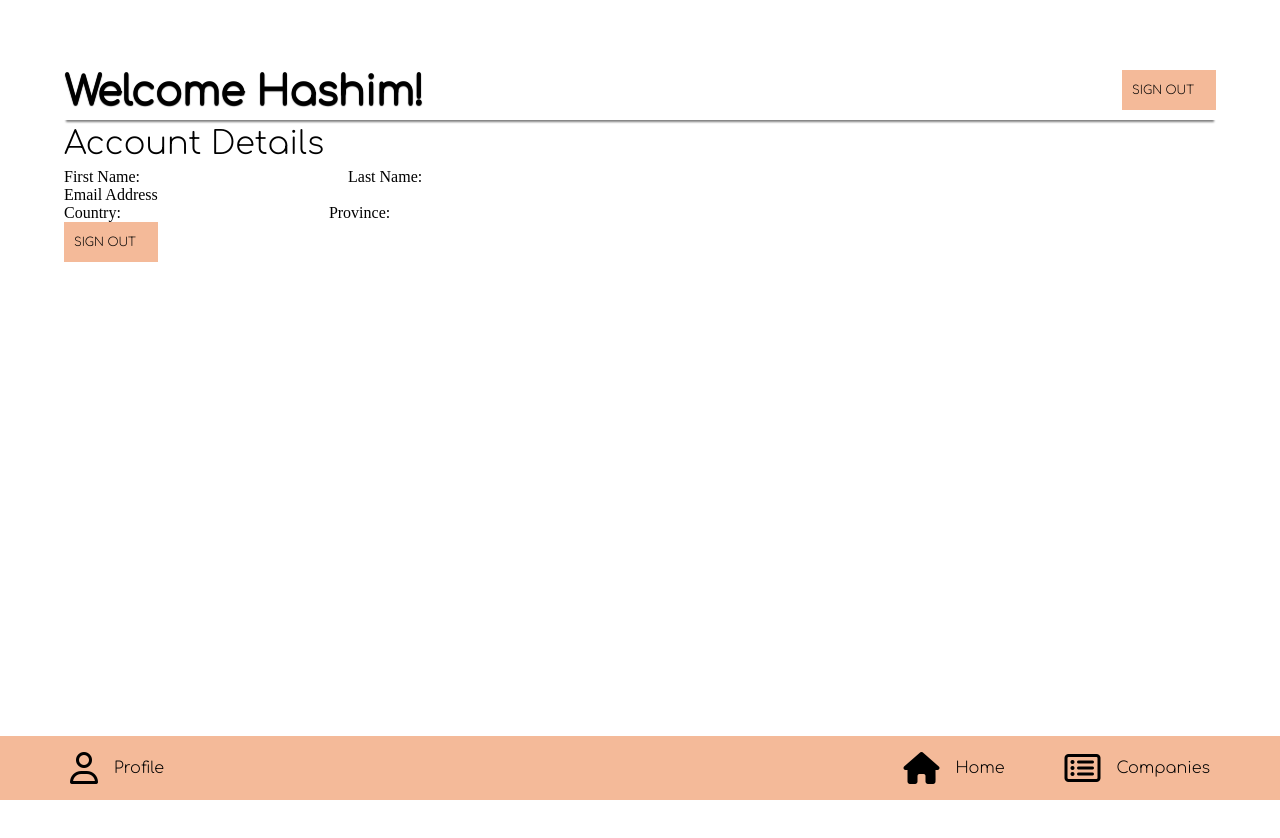
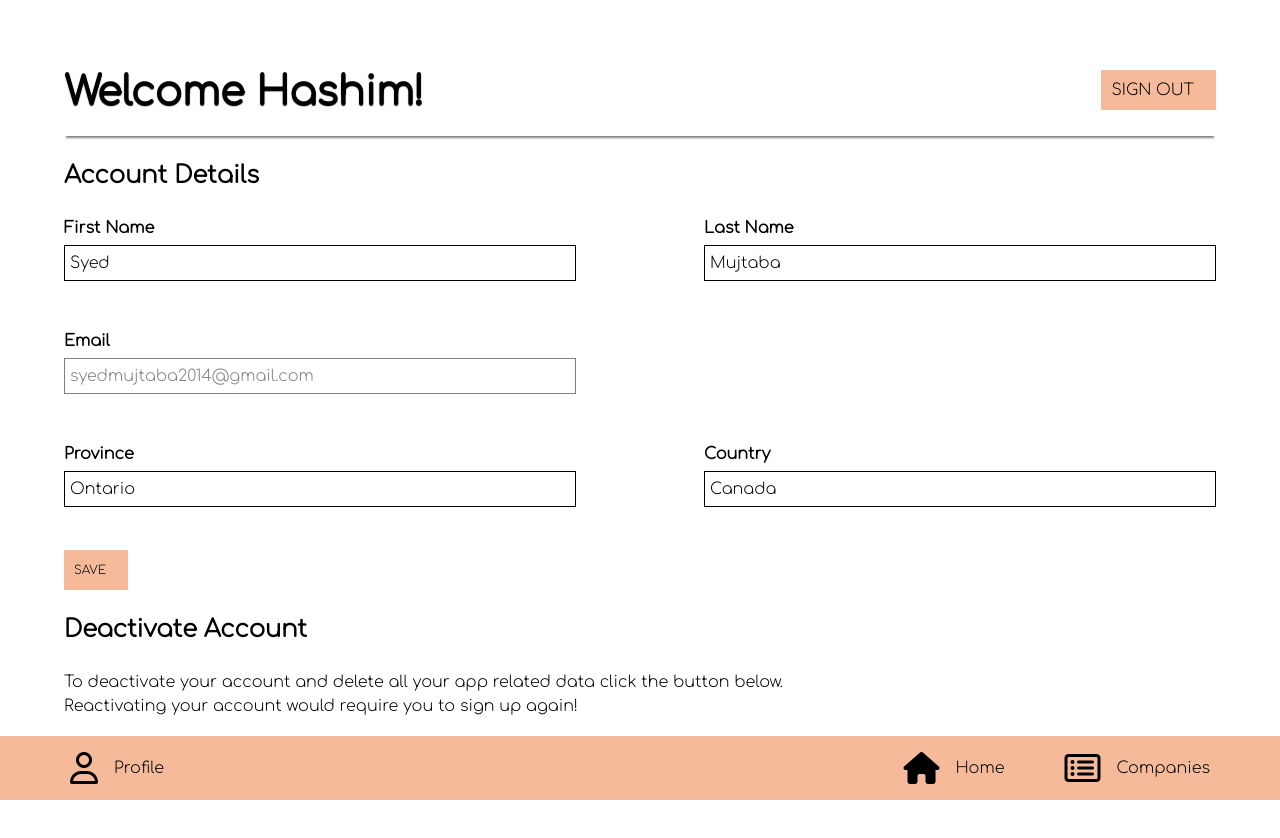
Before and after one commit to HashimSyedUBC/syde-tracker-app, a Next.js app: page /settings in a window 1280 px wide. Shown: the top 838 px of the page. Before the commit the page ends 800 px from the top, so only its background shows below. Built offline with nearby package versions, Linux system fonts and the light colour scheme.

Commit message:
Account details content

```diff
--- a/pages/settings.tsx
+++ b/pages/settings.tsx
@@ -2,37 +2,59 @@ import React from 'react';
 import * as Styled from "../styles/settingStyles"
 import { Button } from '../src/components/Button';
 import { Footer } from '../src/components/footerNavBar';
+import { useAccountDetails } from '../src/hooks/useAccountDetail';
 
 export default function settings() {
+    const hook = useAccountDetails();
     return (
         <Styled.SettingsPage>
             <Styled.Header>
                 <Styled.WelcomeNote>
                     Welcome Hashim!
                 </Styled.WelcomeNote>
-                <Button height="40px" width="fit-content" buttonText="SIGN OUT" buttonIcon="" onClick={() => console.log('clicked')} />
+                <Button theme='TextBoxHome' height="40px" width="fit-content" buttonText="SIGN OUT" buttonIcon="" onClick={() => console.log('clicked')} />
             </Styled.Header>
-            <Styled.AccountDetails>
-                <Styled.AccountDetailsText>
-                    Account Details
-                </Styled.AccountDetailsText>
-                <Styled.NameSection>
-                    <Styled.EditableLabel> First Name: </Styled.EditableLabel>
-                    <Styled.EditableInput/>
-                    <Styled.EditableLabel> Last Name: </Styled.EditableLabel>
-                    <Styled.EditableInput/>
-                </Styled.NameSection>
-                <Styled.NonEditableLabel> Email Address</Styled.NonEditableLabel>
-                <Styled.NonEditableInput/>
-                <Styled.AddressSection>
-                    <Styled.EditableLabel> Country: </Styled.EditableLabel>
-                    <Styled.EditableInput/>
-                    <Styled.EditableLabel> Province: </Styled.EditableLabel>
-                    <Styled.EditableInput/>
-                </Styled.AddressSection>
-                <Button height="40px" width="1rem" buttonText="SIGN OUT" buttonIcon="" onClick={() => console.log('clicked')} />
-            </Styled.AccountDetails>
-           <Footer/>
+            <Styled.AccountDetailsText> Account Details</Styled.AccountDetailsText>
+            <Styled.InputSection>
+                <Styled.FeildContainer>
+                    <Styled.InputLabel> First Name </Styled.InputLabel>
+                    <Styled.EditableInput type='text' value={hook.firstName} onChange={(e) => hook.setFirstName(e.target.value)} />
+                </Styled.FeildContainer>
+                <Styled.FeildContainer>
+                    <Styled.InputLabel> Last Name </Styled.InputLabel>
+                    <Styled.EditableInput type='text' value={hook.lastName} onChange={(e) => hook.setLastName(e.target.value)} />
+                </Styled.FeildContainer>
+            </Styled.InputSection>
+
+            <Styled.InputSection>
+                <Styled.FeildContainer>
+                    <Styled.InputLabel> Email </Styled.InputLabel>
+                    <Styled.Email>
+                        {hook.emailAddress}
+                    </Styled.Email>
+                </Styled.FeildContainer>
+            </Styled.InputSection>
+
+            <Styled.InputSection>
+                <Styled.FeildContainer>
+                    <Styled.InputLabel> Province </Styled.InputLabel>
+                    <Styled.EditableInput type='text' value={hook.province} onChange={(e) => hook.setProvince(e.target.value)} />
+                </Styled.FeildContainer>
+                <Styled.FeildContainer>
+                    <Styled.InputLabel> Country </Styled.InputLabel>
+                    <Styled.EditableInput type='text' value={hook.country} onChange={(e) => hook.setCountry(e.target.value)} />
+                </Styled.FeildContainer>
+            </Styled.InputSection>
+            <Button height="40px" width="fit-content" buttonText="SAVE" buttonIcon="" onClick={(e) => hook.handle()} />
+            <Styled.AccountDetailsText>
+                Deactivate Account
+            </Styled.AccountDetailsText>
+            <Styled.DeactivateAccountSection>
+            To deactivate your account and delete all your app related data click the button below.
+            <br></br>Reactivating your account would require you to sign up again!
+            </Styled.DeactivateAccountSection>
+            <Button height="40px" width="fit-content" buttonText="Deactivate" buttonIcon="fa-solid fa-trash-can" onClick={(e) => hook.deactivate()} />
+            <Footer />
         </Styled.SettingsPage>
     )
 }
--- /dev/null
+++ b/src/hooks/useAccountDetail.ts
@@ -0,0 +1,45 @@
+import { useState } from 'react';
+
+interface AccountDetails {
+    firstName: string;
+    lastName: string;
+    emailAddress: string;
+    country: string;
+    province: string;
+}
+
+const testData: AccountDetails = {
+    firstName: "Syed",
+    lastName: "Mujtaba",
+    emailAddress: "syedmujtaba2014@gmail.com",
+    country: "Canada",
+    province: "Ontario",
+};
+
+export const useAccountDetails = () => {
+    const [firstName, setFirstName] = useState<string>(testData.firstName);
+    const [lastName, setLastName] = useState<string>(testData.lastName);
+    const [country, setCountry] = useState<string>(testData.country);
+    const [province, setProvince] = useState<string>(testData.province);
+    const emailAddress = testData.emailAddress;
+
+    const handle = () => {
+        console.log(firstName, lastName, province, country)
+    }
+    const deactivate = () => {
+        console.log('Deactivate account')
+    }
+    return {
+        firstName,
+        setFirstName,
+        lastName,
+        setLastName,
+        country,
+        setCountry,
+        province,
+        setProvince,
+        emailAddress,
+        handle,
+        deactivate
+    };
+};
--- a/styles/settingStyles.ts
+++ b/styles/settingStyles.ts
@@ -1,5 +1,12 @@
 import styled from "styled-components"
 import { colors, fonts } from "./theme";
+
+export interface EditableInputProps {
+    type?: string;
+    value?: string;
+    onChange?: (e: React.ChangeEvent<HTMLInputElement>) => void;
+    // Add any other props you need here
+  }
 
 export const SettingsPage = styled.div`
     display : flex;
@@ -12,6 +19,7 @@ export const Header = styled.div`
     justify-content: space-between;
     align-items: center;
     box-shadow: 0 4px 2px -2px gray;
+    padding-bottom: 1rem;
 `
 export const WelcomeNote = styled.header`
     ${fonts.H700}
@@ -20,27 +28,45 @@ export const WelcomeNote = styled.header`
 `
 
 export const AccountDetailsText = styled.p`
-    ${fonts.H601}
+    ${fonts.H500}
+    font-weight: bolder;
+    line-height: 5rem;
+`
+export const FeildContainer = styled.div`
+    display: flex;
+    flex-direction: column;
 `
 
-export const AccountDetails = styled.form`
-
-`
-export const EditableLabel= styled.label`
+export const InputLabel= styled.div`
+    ${fonts.H200}
+    font-weight: bolder;
+    margin-bottom: 5px ;
 `
 export const EditableInput= styled.input`
+    ${fonts.H200}
+    border:solid;
+    width: 40vw;
+    border-width: 1px;
+    padding: 5px;
 `
-export const NonEditableLabel = styled.label`
+export const Email = styled.div`
+    ${fonts.H200}
+    border:solid;
+    width: 40vw;
+    border-width: 1px;
+    color: gray;
+    padding: 5px;
 `
-export const NonEditableInput = styled.input`
-
-`
-export const NameSection = styled.div`
-
+export const InputSection = styled.div`
+    display: flex;
+    flex-direction: row;
+    justify-content: space-between;
+    margin-bottom: 3rem;
 `
 export const AddressSection = styled.div`
 
 `
 export const DeactivateAccountSection = styled.div`
-
+    ${fonts.H200}
+    margin-bottom: 1.5rem;
 `
```
Also changed, not shown: src/components/AccountDetailsForm/index.tsx (deleted, +0 -76 lines), src/components/AccountDetailsForm/styles.ts (deleted).
